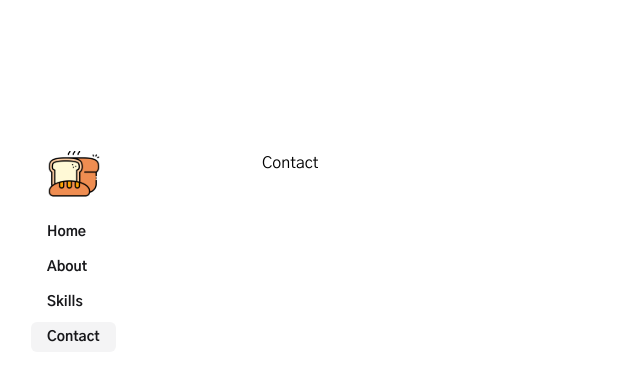
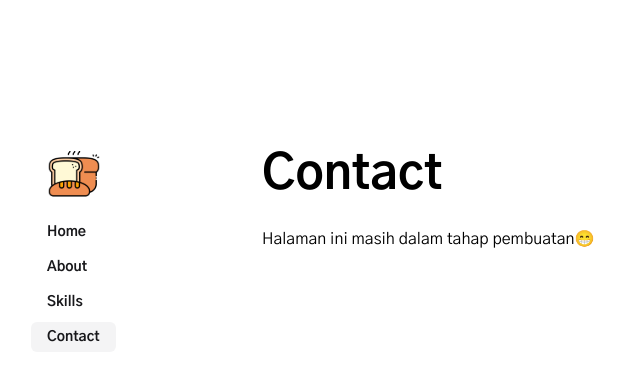
Before and after one commit to abirangers/next-portfolio, a Next.js app: page /contact in a window 1280 px wide. Shown: the top 380 px of the page, without its empty margins (125-765 px from the left). Built offline with nearby package versions, Linux system fonts and the light colour scheme.

Commit message:
initial commit

```diff
--- a/src/app/about/page.tsx
+++ b/src/app/about/page.tsx
@@ -1,4 +1,10 @@
 import MainHeader from "@/components/mainHeader";
+import { Metadata } from "next";
+
+export const metadata: Metadata = {
+  title: "Bingers - About",
+  description: "Generated by create next app",
+};
 
 const About = () => {
   return (
--- a/src/app/contact/page.tsx
+++ b/src/app/contact/page.tsx
@@ -1,5 +1,10 @@
 const Contact = () => {
-  return <div>Contact</div>;
+  return (
+    <section>
+      <h1 className="font-bold text-5xl mb-[28px]">Contact</h1>
+      <p>Halaman ini masih dalam tahap pembuatan😁</p>
+    </section>
+  );
 };
 
 export default Contact;
--- a/src/app/layout.tsx
+++ b/src/app/layout.tsx
@@ -5,10 +5,6 @@ import "./globals.css";
 import type { Metadata } from "next";
 import { Gothic_A1 } from "next/font/google";
 import clsx from "clsx";
-export const metadata: Metadata = {
-  title: "Home",
-  description: "Generated by create next app",
-};
 
 const gothic_A1 = Gothic_A1({
   weight: ["400", "700"],
--- a/src/app/page.tsx
+++ b/src/app/page.tsx
@@ -1,6 +1,12 @@
 import CardBio from "@/components/cardBio";
 import MainHeader from "@/components/mainHeader";
+import { Metadata } from "next";
 import Link from "next/link";
+
+export const metadata: Metadata = {
+  title: "Bingers - Home",
+  description: "Generated by create next app",
+};
 
 export default function Home() {
   return (
--- a/src/app/skills/page.tsx
+++ b/src/app/skills/page.tsx
@@ -1,5 +1,11 @@
 import Image from "next/image";
 import React from "react";
+import { Metadata } from "next";
+
+export const metadata: Metadata = {
+  title: "Bingers - Skills",
+  description: "Generated by create next app",
+};
 
 type TechItem = {
   src: string;
```
